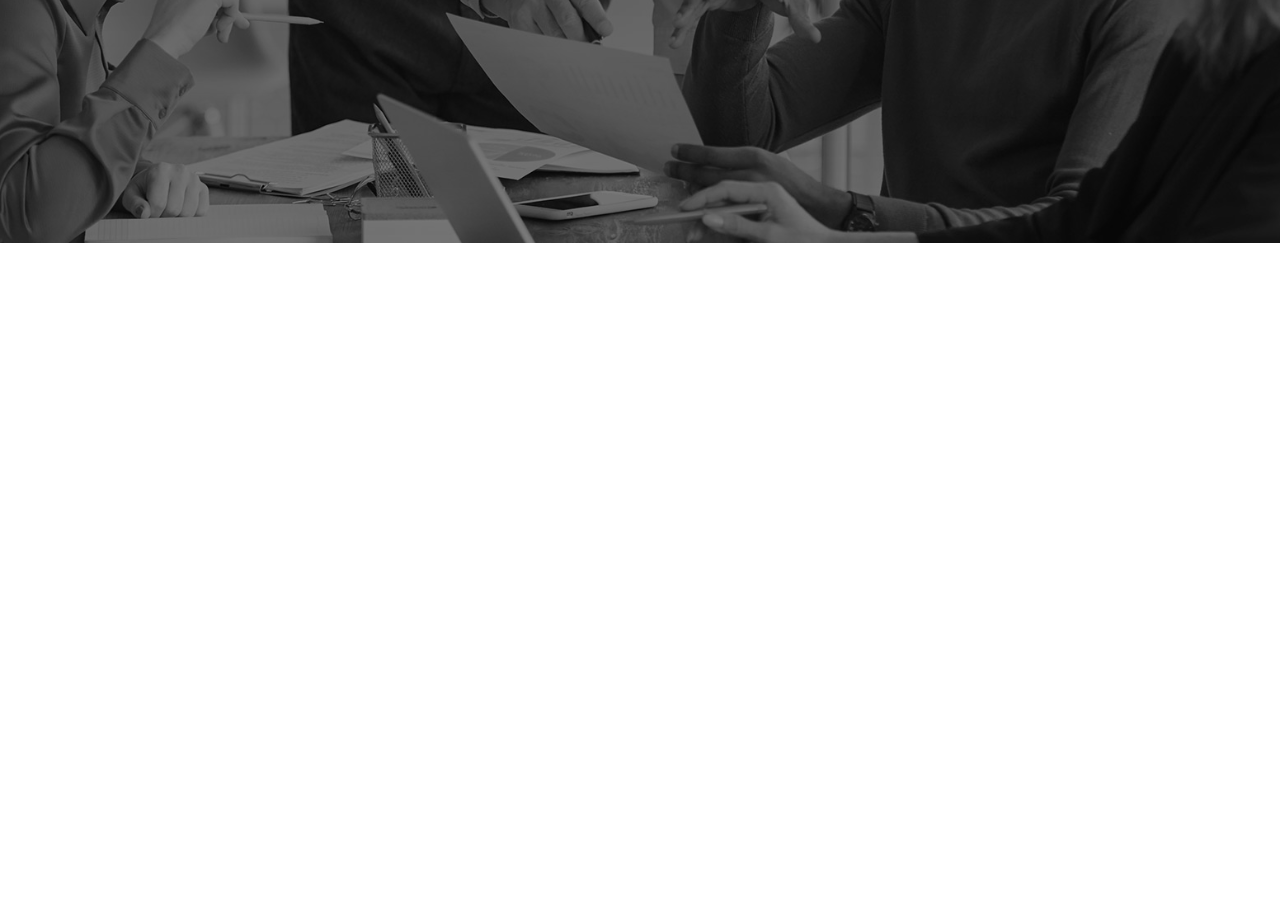
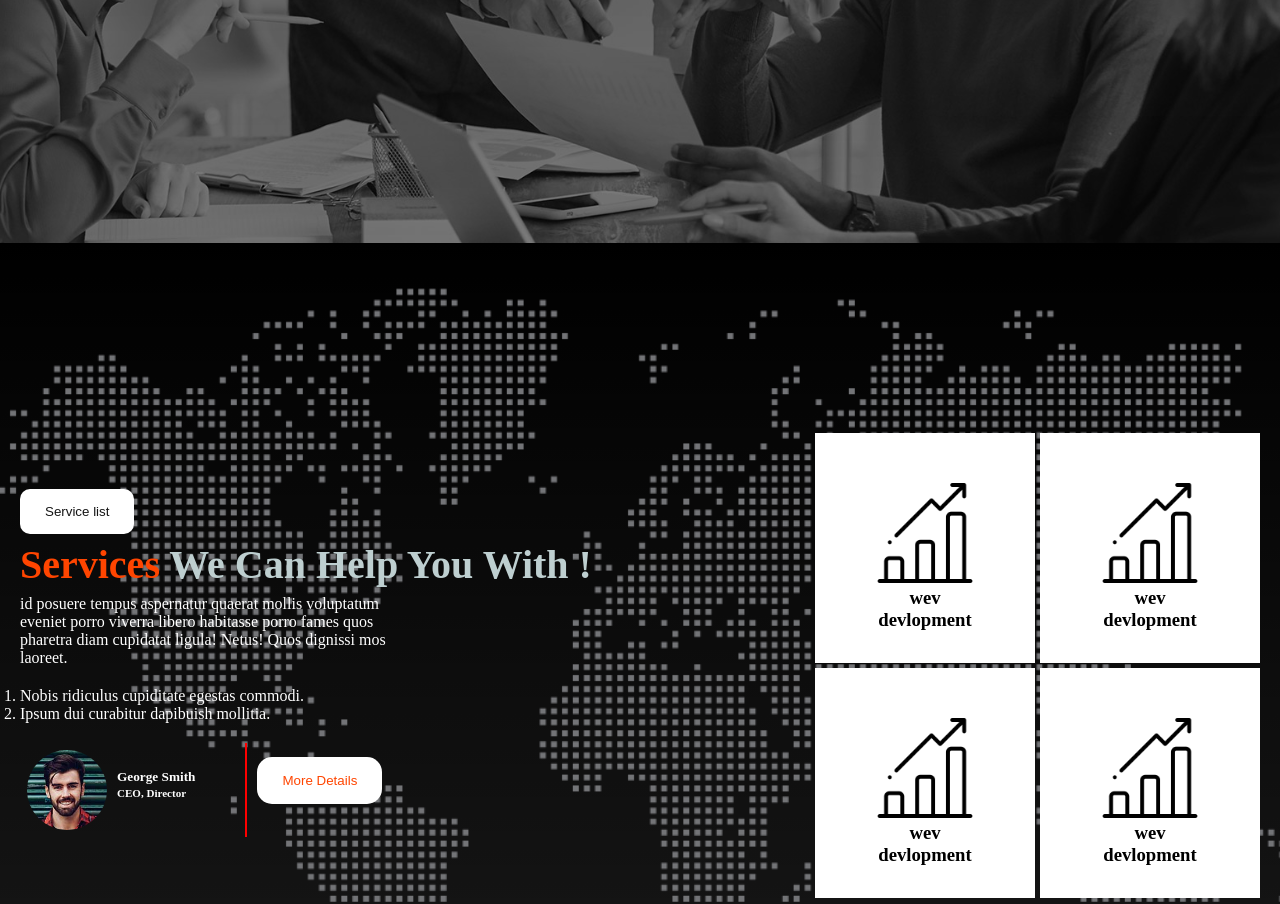
Before and after one commit to Kausar56/psd-to-html, a plain HTML site: page index.html in a window 1280 px wide. Shown: the part 636-1540 px from the top of the page. Before the commit the page ends 879 px from the top, so only its background shows below. Drawn offline with Linux system fonts and the light colour scheme.

Commit message:
service content added

```diff
--- a/index.html
+++ b/index.html
@@ -35,6 +35,67 @@
         </div>
     </header>
 
+    <main>
+        <div class="service-container">  <!-- Service container start-->
+            <div class="service-left">
+
+                <button class="btn-service">Service list</button>
+
+                <h1 class="service-title"> <span class="src-cl">Services</span> We Can Help You With !</h1>
+
+                <p class="service-des">id posuere tempus aspernatur quaerat mollis voluptatum eveniet porro viverra libero habitasse porro fames quos pharetra diam cupidatat ligula! Netus! Quos dignissi mos laoreet.</p>
+
+              <ol class="order">
+                <li>Nobis ridiculus cupiditate egestas commodi.</li>
+                <li>Ipsum dui curabitur dapibuish mollitia.</li>
+              </ol>
+
+              <!-- Author container-->
+              <div class="author-container">
+                <div class="author-profile">
+                    <img class="author-style" src="asset/image/author.jpg">
+                    <h5 class="author-title">George Smith<br>
+                        <small>CEO, Director</small></h5>
+                </div>
+
+
+                <div class="author-btn">
+                    <button class="btn-author">More Details</button>
+                </div>
+              </div>
+
+            </div><!--Service left end-->
+
+            <div class="service-right">
+                <div class="all-box">
+                    <div class="box">
+                        <img class="box-img" src="asset/icons/bar-chart.png">
+                        <h3>wev devlopment</h3>
+                    </div>
+                    <div class="box">
+                        <img class="box-img" src="asset/icons/bar-chart.png">
+                        <h3>wev devlopment</h3>
+                    </div>
+                </div>  <!-- All box parent -->
+
+
+                <div class="all-box">
+                    <div class="box">
+                        <img class="box-img" src="asset/icons/bar-chart.png">
+                        <h3>wev devlopment</h3>
+                    </div>
+                    <div class="box">
+                        <img class="box-img" src="asset/icons/bar-chart.png">
+                        <h3>wev devlopment</h3>
+                    </div>
+                </div>  <!-- All box parent -->
+
+
+
+
+            </div> <!--Service right end-->
+        </div> <!-- Service container end-->
+    </main>
 
 
 </body>
--- a/style.css
+++ b/style.css
@@ -91,3 +91,144 @@
     background-color: orangered;
     color: #fff;
 }
+
+
+
+/* Service container css style  */
+
+
+.service-container{
+   background-image: url("asset/image/footer-bg.png"), linear-gradient(rgba(0,0,0,1),rgba(0,0,0,0.9));
+   background-position: center;
+   background-size: cover;
+   background-repeat: no-repeat;
+   height: 100vh;
+   display: flex;
+   justify-content: space-around;
+   align-items: center;
+   color: #fff;
+   padding: 20px;
+
+}
+
+.service-left{
+
+
+}
+
+
+.btn-service{
+   border:none;
+   background-color: #fff;
+   color: #151515;
+   padding: 15px 25px;
+   cursor: pointer;
+   border-radius: 10px;
+}
+
+
+.src-cl{
+    color: orangered;
+}
+
+.service-title{
+    font-size: 40px;
+    font-weight: bold;
+     padding: 7px 0px;
+    color: rgb(190, 207, 208);
+
+}
+
+
+.service-des{
+   width: 50%;
+   margin-bottom: 20px;
+}
+
+
+
+
+
+
+.order{
+   list-style-type:;
+
+}
+
+/* box model  */
+
+
+.service-right{
+
+
+}
+
+
+.all-box{
+  display: flex;
+  gap: 5px;
+  margin-top: 5px;
+
+}
+.box{
+    width: 120px;
+    height: 130px;
+    background-color: #fff;
+    color: #000;
+    text-align: center;
+    padding: 50px;
+}
+
+.box-img{
+   width: 100px;
+}
+
+
+
+/* Author profile */
+
+
+.author-container{
+   display: flex;
+   align-items: center;
+
+}
+
+.author-profile{
+  display: flex;
+  align-items: center;
+  padding: 7px;
+  border-right: 2px solid red;
+  padding-right: 50px;
+  margin-top: 20px;
+}
+
+
+.author-title{
+
+    margin-left: 10px;
+    margin-bottom: 10px;
+
+}
+.author-style{
+   width: 80px;
+   border-radius: 50%;
+
+}
+
+
+.author-btn{
+  padding-left: 10px;
+
+}
+
+
+.btn-author{
+  border: none;
+  background-color: #fff;
+  color: orangered;
+  padding: 16px 25px;
+  border-radius: 15px;
+  cursor: pointer;
+
+}
```
